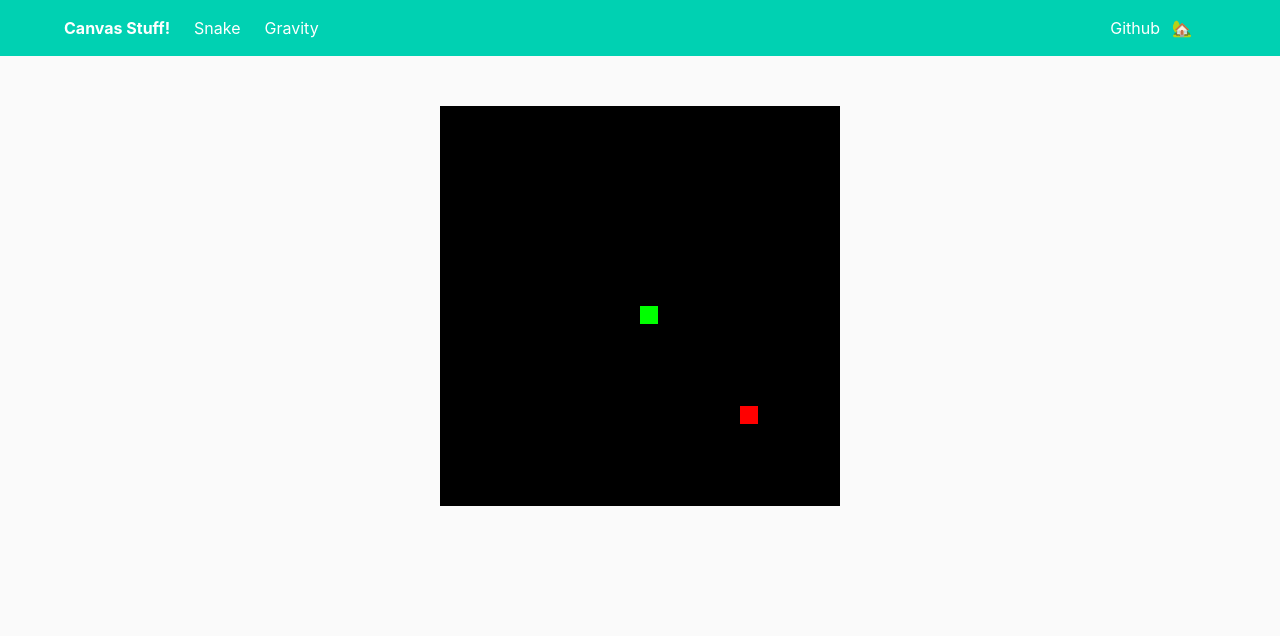
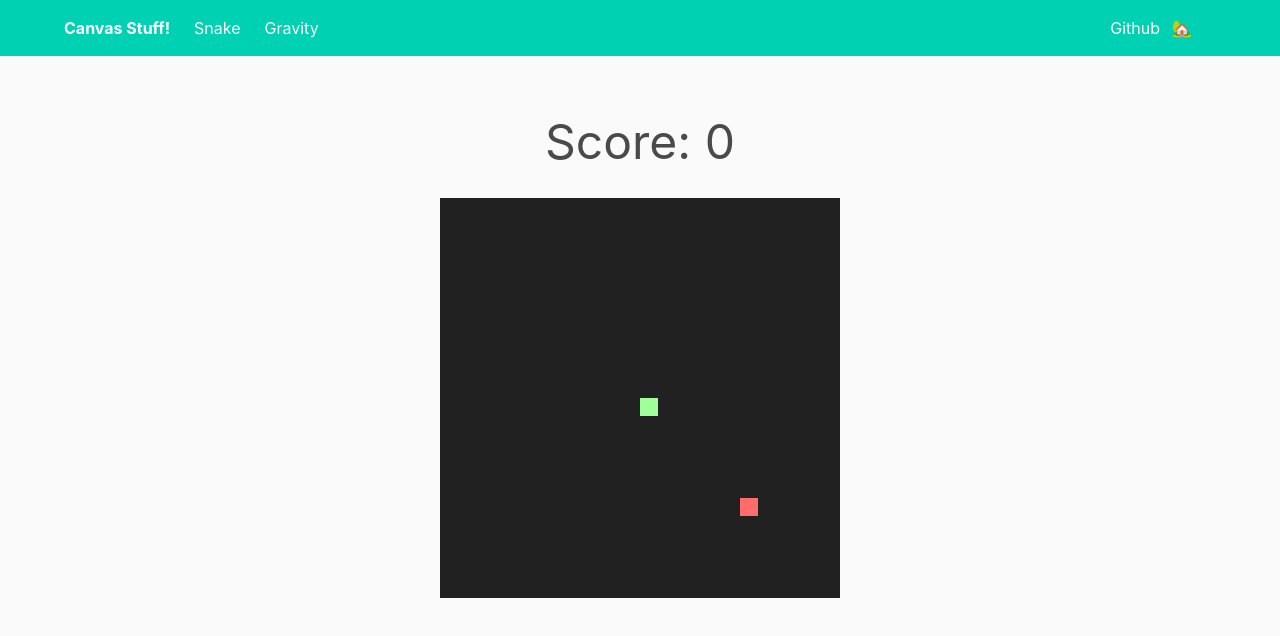
Before and after one commit to SPDUK/CanvasProjects, a React (Create React App) app: page /snake in a window 1280 px wide. Shown: the top 636 px of the page. Built offline with nearby package versions, Linux system fonts and the light colour scheme; the HTML template or start-up script is replaced by a standard one.

Commit message:
added styling  & score for snake game

```diff
--- a/src/Projects/Snake/Snake.jsx
+++ b/src/Projects/Snake/Snake.jsx
@@ -8,16 +8,23 @@ import './snake.css';
 class Snake extends Component {
   constructor() {
     super();
-    this.state = {};
+    this.state = {
+      score: 0,
+      highScore: 0
+    };
   }
 
   componentDidMount() {
     // set up the event listeners for controls
     // update the state with the new direction
     const canv = document.getElementById('gc');
+    if (window.innerWidth < 400) {
+      canv.width = 300;
+      canv.height = 300;
+    }
     const ctx = canv.getContext('2d');
     const gs = 20;
-    const tc = 20;
+    const tc = canv.width / 20;
     let ax = 15;
     let ay = 15;
     let xv = 0;
@@ -28,9 +35,6 @@ class Snake extends Component {
     let tail = 5;
     let lastPress;
     const keyPush = evt => {
-      // eslint-ignore-next-line
-      console.log(evt);
-      console.log(lastPress);
       if (lastPress === 37 && evt.keyCode === 39) {
         return;
       }
@@ -44,7 +48,6 @@ class Snake extends Component {
         return;
       }
       lastPress = evt.keyCode;
-      console.log(lastPress);
 
       switch (evt.keyCode) {
         case 37:
@@ -84,13 +87,16 @@ class Snake extends Component {
       if (py > tc - 1) {
         py = 0;
       }
-      ctx.fillStyle = 'black';
+      ctx.fillStyle = '#212121';
       ctx.fillRect(0, 0, canv.width, canv.height);
 
-      ctx.fillStyle = 'lime';
+      ctx.fillStyle = '#9FFF98';
       for (let i = 0; i < trail.length; i += 1) {
         ctx.fillRect(trail[i].x * gs, trail[i].y * gs, gs - 2, gs - 2);
         if (trail[i].x === px && trail[i].y === py) {
+          this.setState({
+            score: 0
+          });
           tail = 5;
         }
       }
@@ -101,10 +107,13 @@ class Snake extends Component {
 
       if (ax === px && ay === py) {
         tail += 1;
+        this.setState({
+          score: this.state.score + 100
+        });
         ax = Math.floor(Math.random() * tc);
         ay = Math.floor(Math.random() * tc);
       }
-      ctx.fillStyle = 'red';
+      ctx.fillStyle = '#FF6C6C';
       ctx.fillRect(ax * gs, ay * gs, gs - 2, gs - 2);
     };
     setInterval(game, 1000 / 15);
@@ -113,7 +122,10 @@ class Snake extends Component {
   render() {
     return (
       <div className="container snake">
-        <canvas id="gc" className="snake-canvas" width="400" height="400" />
+        <h1 className="snake-score is-size-1">Score: {this.state.score}</h1>
+        <div className="snake-canvas">
+          <canvas id="gc" className="snake-canvas" width="400" height="400" />
+        </div>
       </div>
     );
   }
--- a/src/Projects/Snake/snake.css
+++ b/src/Projects/Snake/snake.css
@@ -1,6 +1,7 @@
-.snake {
+.snake-canvas {
+  margin-top: 10px;
   display: flex;
   justify-content: center; }
-  .snake-canvas {
-    width: 400px;
-    height: 400px; }
+
+.snake-score {
+  text-align: center; }
--- a/src/Projects/Snake/snake.scss
+++ b/src/Projects/Snake/snake.scss
@@ -1,9 +1,12 @@
 .snake {
-  display: flex;
-  justify-content: center;
+  // display: flex;
+  // justify-content: center;
   &-canvas {
-    // background-color: rgb(24, 24, 24);
-    width: 400px;
-    height: 400px;
+    margin-top: 10px;
+    display: flex;
+    justify-content: center;
+  }
+  &-score {
+    text-align: center;
   }
 }
```
Also changed, not shown: src/Projects/projects.scss (line endings or trailing spaces).
